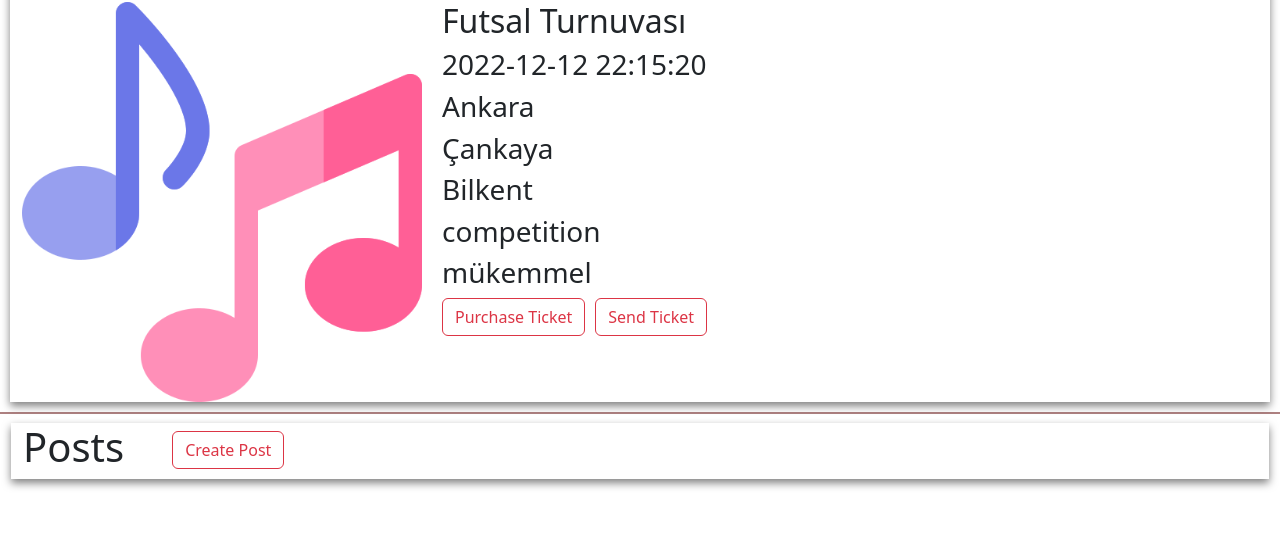
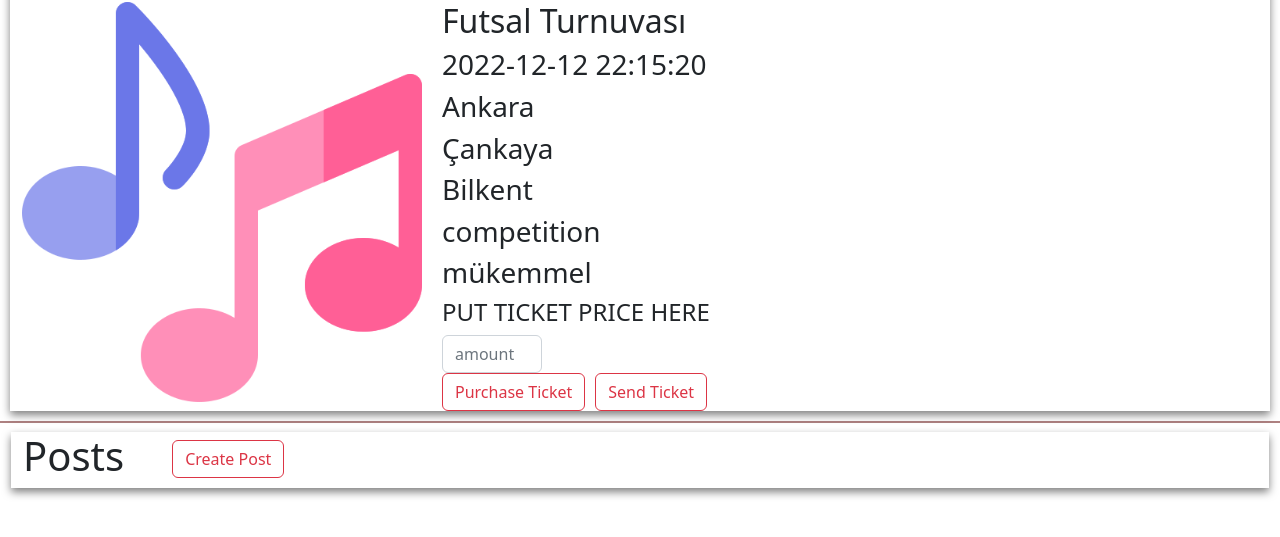
Before and after one commit to cs353-project/Local_Events_App, a PHP site: page /details.php?id=1 in a window 1280 px wide. Shown: the part 120-657 px from the top of the page. Run offline with PHP 8.4, Linux system fonts and the light colour scheme; a user stored in the database is signed in; data comes from the database, SQL or seed files in the repository; tables that the repository leaves empty hold one stand-in row (values such as "Sample post").

Commit message:
Update details.php

```diff
--- a/details.php
+++ b/details.php
@@ -45,6 +45,8 @@
             }
 
             if ($pass == 'T') {
+                    echo '<h4> PUT TICKET PRICE HERE </h4>';
+                echo '<input style="width:100px" type="number" name="min_price" placeholder="amount" class="form-control" />';
                 echo '<a type="button" style="margin-right:10px" class="btn btn-outline-danger" href="./form_process/purchase_ticket_process.php?id=' . $eventID . '">Purchase Ticket</a>';
                 echo '<a type="button" class="btn btn-outline-danger" href="send_ticket.php">Send Ticket</a>';
             } else {
```
